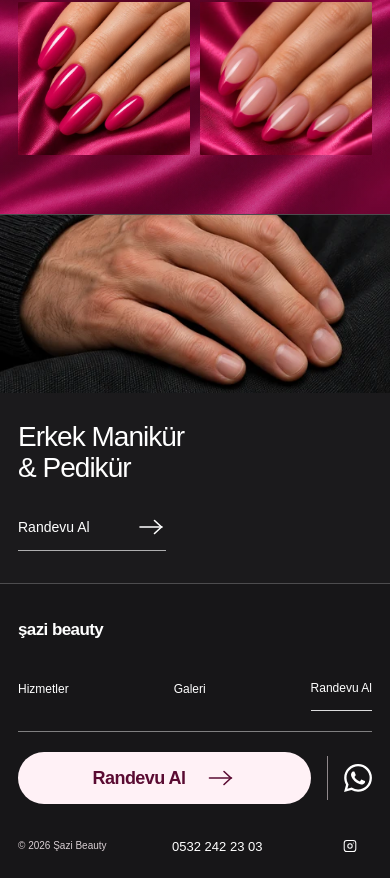
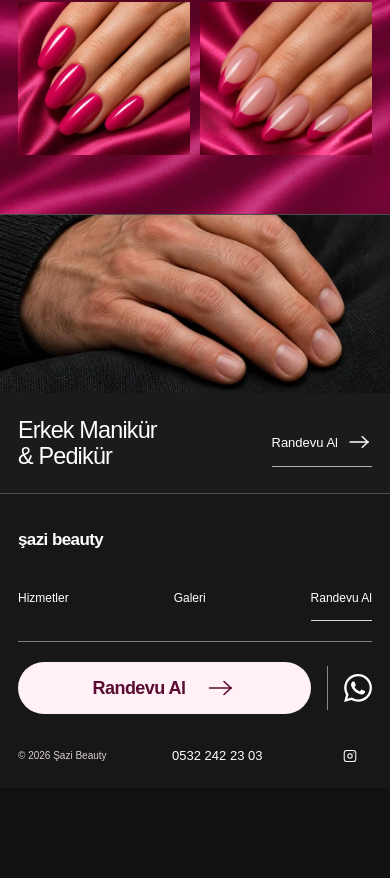
Before and after one commit to Oguzalfa/beautynails, a React (Vite) app: page / in a window 390 px wide. Shown: the part 901-1779 px from the top of the page. After the commit the page ends 1689 px from the top, so only its background shows below. Built offline with nearby package versions, Linux system fonts and the light colour scheme; a web font is replaced by a local one.

Commit message:
Align men's booking beside heading across mobile layouts

```diff
--- a/src/styles/satin-home.css
+++ b/src/styles/satin-home.css
@@ -63,7 +63,7 @@
 }
 
 .satin-page :is(button, a):focus-visible,
-.satin-page section:focus {
+.satin-page section:focus-visible {
   outline: 3px solid var(--focus);
   outline-offset: 5px;
 }
@@ -551,17 +551,17 @@
 }
 
 .satin-page .mens-copy {
-  display: flex;
-  flex-direction: column;
-  align-items: flex-start;
-  justify-content: center;
-  gap: 20px;
+  display: grid;
+  grid-template-columns: minmax(0, 1fr) auto;
+  align-items: center;
+  gap: 16px;
   min-width: 0;
-  padding: 28px var(--gutter) 32px;
+  padding: 24px var(--gutter);
 }
 
 .satin-page .mens-copy h2 {
-  font-size: clamp(28px, 4vw, 44px);
+  min-width: 0;
+  font-size: clamp(21px, 6vw, 28px);
   font-weight: 500;
   line-height: 1.12;
   letter-spacing: -0.035em;
@@ -575,22 +575,24 @@
   display: inline-flex;
   align-items: center;
   justify-content: space-between;
-  gap: 28px;
+  gap: 10px;
   min-height: 48px;
-  min-width: 148px;
+  min-width: 0;
+  width: max-content;
   max-width: 100%;
   padding: 10px 0;
   border-bottom: 1px solid rgba(255, 255, 255, 0.65);
   color: var(--white);
-  font-size: 14px;
+  font-size: 13px;
   font-weight: 500;
   line-height: 1.2;
+  white-space: nowrap;
 }
 
 .satin-page .mens-book svg {
   flex: none;
-  width: 28px;
-  height: 24px;
+  width: 24px;
+  height: 20px;
 }
 
 .satin-page .mens-book:hover {
@@ -610,7 +612,16 @@
   }
 
   .satin-page .mens-copy {
-    padding: 36px clamp(28px, 4vw, 64px);
+    gap: clamp(16px, 2vw, 28px);
+    padding: 32px clamp(24px, 3vw, 48px);
+  }
+
+  .satin-page .mens-copy h2 {
+    font-size: clamp(24px, 3vw, 44px);
+  }
+
+  .satin-page .mens-book {
+    font-size: 14px;
   }
 }
 
@@ -1222,6 +1233,11 @@ body {
     padding-bottom: env(safe-area-inset-bottom);
   }
 
+  .satin-page .mens-copy {
+    padding-left: max(var(--gutter), env(safe-area-inset-left));
+    padding-right: max(var(--gutter), env(safe-area-inset-right));
+  }
+
   .satin-page .menu-dialog {
     padding-top: max(20px, env(safe-area-inset-top));
     padding-bottom: max(24px, env(safe-area-inset-bottom));
```
Also changed, not shown: 1 other file (tests, documents, lock files or other folders).
